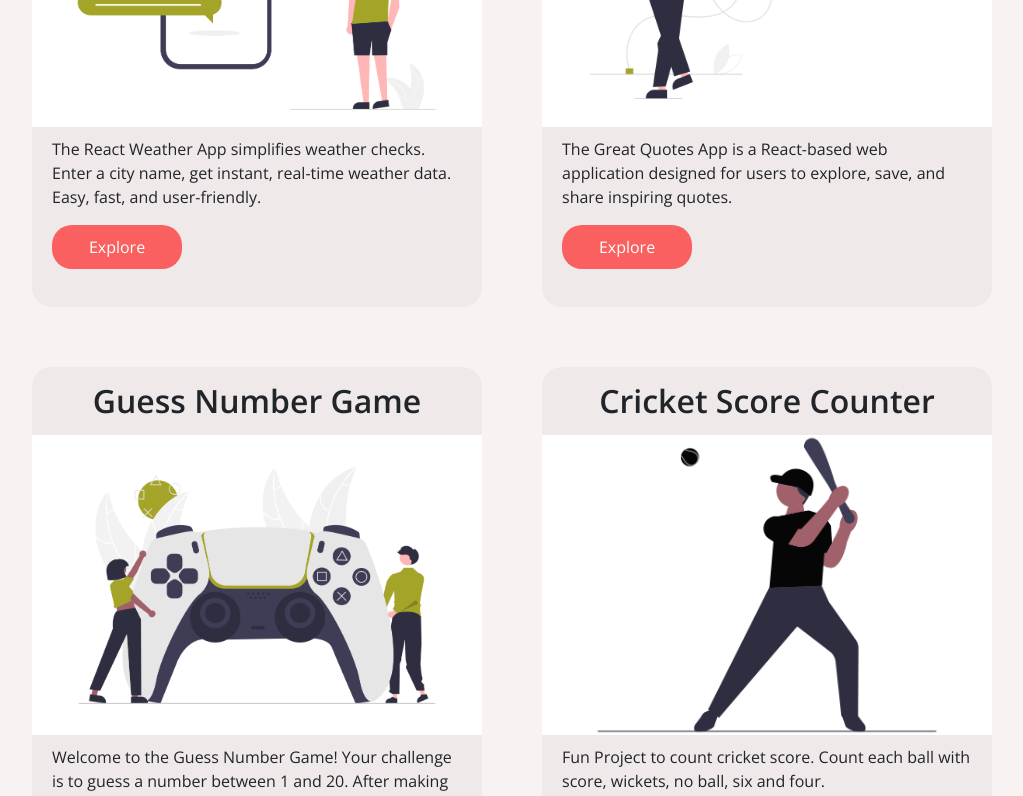
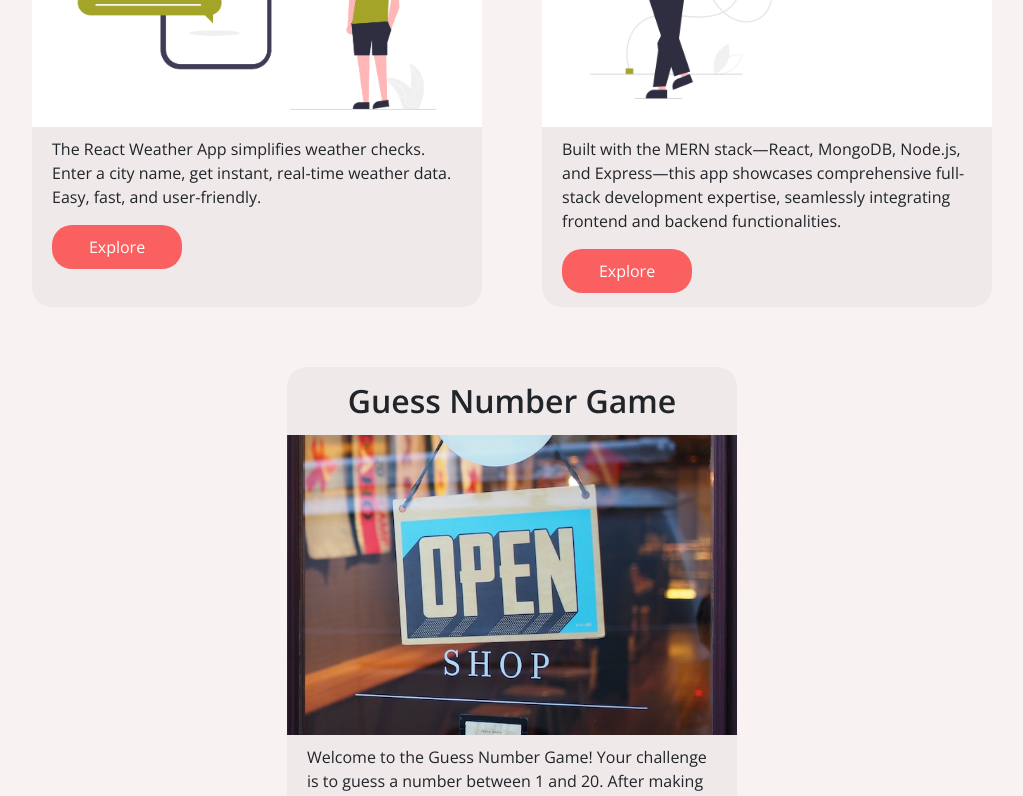
Before and after one commit to amarjitmangarhia/portfolio, a React (Create React App) app: page / in a window 1280 px wide. Shown: the part 2120-2916 px from the top of the page, without its empty margins (128-1151 px from the left). Built offline with nearby package versions, Linux system fonts and the light colour scheme.

Commit message:
added workout buddy project

```diff
--- a/src/components/projects/Projects.js
+++ b/src/components/projects/Projects.js
@@ -1,32 +1,55 @@
-import React from 'react'
-import styles from "./Projects.module.css"
-import Project from './project/Project'
-import weather_app from "../../images/projectImages/weather_app.png"
-import quotes_app from "../../images/projectImages/quotes_app.png"
-import twitter_app from "../../images/projectImages/twitter.png"
-import guess_number_game from "../../images/projectImages/guess_number_game.png"
-import cricket from "../../images/projectImages/cricket.png"
-import ecommerce from "../../images/projectImages/ecommerce.jpg"
+import React from "react";
+import styles from "./Projects.module.css";
+import Project from "./project/Project";
+import weather_app from "../../images/projectImages/weather_app.png";
+import quotes_app from "../../images/projectImages/quotes_app.png";
+import twitter_app from "../../images/projectImages/twitter.png";
+import guess_number_game from "../../images/projectImages/guess_number_game.png";
+import cricket from "../../images/projectImages/cricket.png";
+import ecommerce from "../../images/projectImages/ecommerce.jpg";
 
 const Projects = () => {
   return (
-        <div id='section_project' className={styles.container}>
+    <div id="section_project" className={styles.container}>
       <div className={styles.content}>
         <h2>Projects</h2>
-                <p>I love learning about new technology and design, which helps me create better projects.</p>
-                <p>I'm always trying to do something new and exciting, which keeps me motivated to improve my skills.</p>
+        <p>
+          I love learning about new technology and design, which helps me create
+          better projects.
+        </p>
+        <p>
+          I'm always trying to do something new and exciting, which keeps me
+          motivated to improve my skills.
+        </p>
       </div>
       <div className={styles.projects}>
-                <Project image={weather_app} appName={"Weather App"} link={"https://amar-weather.netlify.app/"} appDescription={"The React Weather App simplifies weather checks. Enter a city name, get instant, real-time weather data. Easy, fast, and user-friendly."}/>
-                <Project image={quotes_app} appName={"Quotes App"} link={"https://amar-quotes.netlify.app/quotes"} appDescription={"The Great Quotes App is a React-based web application designed for users to explore, save, and share inspiring quotes."}/>
-                {/* <Project image={twitter_app} appName={"Twitter Clone App"} link={"https://am-twitter-clone.netlify.app/"} appDescription={"The React Twitter Clone offers a simplified Twitter-like experience. Post tweets, follow users, and engage with content seamlessly. User-friendly and intuitive for quick social networking."}/> */}
-                <Project image={guess_number_game} appName={"Guess Number Game"} link={"https://guess-number-game-main.vercel.app/"} appDescription={"Welcome to the Guess Number Game! Your challenge is to guess a number between 1 and 20. After making your guess, the game will reveal the hidden number to see if you've guessed correctly."}/>
-                <Project image={cricket} appName={"Cricket Score Counter"} link={"https://gullicricket.netlify.app/"} appDescription={"Fun Project to count cricket score. Count each ball with score, wickets, no ball, six and four."}/>
-                <Project image={ecommerce} appName={"E-Commerce Project"} link={"https://amarecommerce.vercel.app/"} appDescription={"A fun project made using React where you can buy computer related accessories."}/>
-
+        <Project
+          image={weather_app}
+          appName={"Weather App"}
+          link={"https://amar-weather.netlify.app/"}
+          appDescription={
+            "The React Weather App simplifies weather checks. Enter a city name, get instant, real-time weather data. Easy, fast, and user-friendly."
+          }
+        />
+        <Project
+          image={quotes_app}
+          appName={"Workout Buddy"}
+          link={"https://mernstackapp-f73d4c3ddb96.herokuapp.com/"}
+          appDescription={
+            "Built with the MERN stack—React, MongoDB, Node.js, and Express—this app showcases comprehensive full-stack development expertise, seamlessly integrating frontend and backend functionalities."
+          }
+        />
+        <Project
+          image={ecommerce}
+          appName={"Guess Number Game"}
+          link={"https://guess-number-game-main.vercel.app/"}
+          appDescription={
+            "Welcome to the Guess Number Game! Your challenge is to guess a number between 1 and 20. After making your guess, the game will reveal the hidden number to see if you've guessed correctly."
+          }
+        />
       </div>
     </div>
-    )
-}
+  );
+};
 
-export default Projects
+export default Projects;
```
Lines whose indentation alone changed are shown as unchanged.
